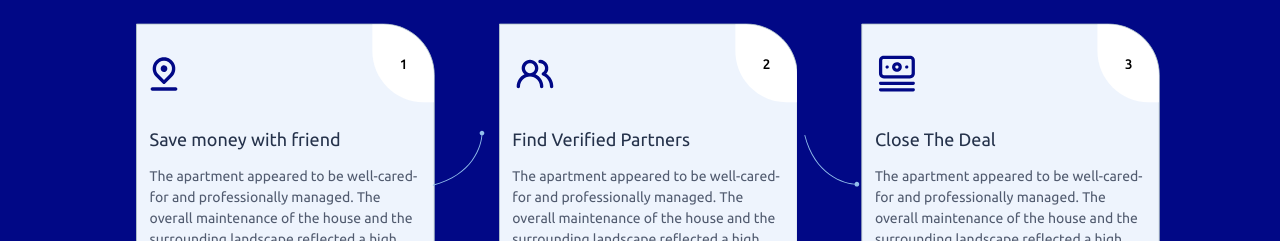
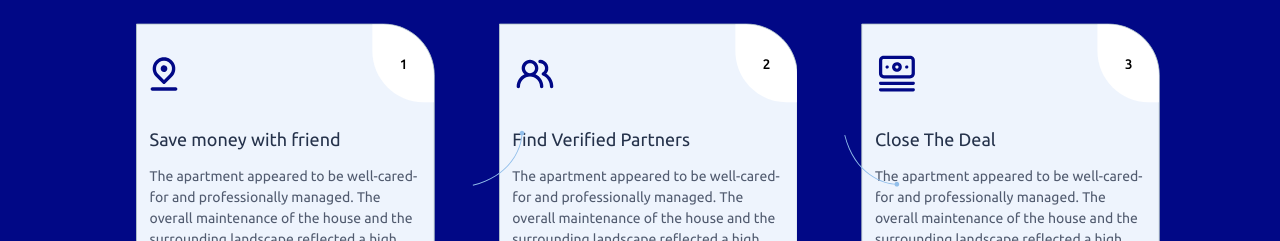
Before and after one commit to lazynerd-studios/Co-Habit-Landing, a React (Vite) app: page /about-us in a window 1280 px wide. Shown: the part 1073-1314 px from the top of the page. Built offline with nearby package versions, Linux system fonts and the light colour scheme.

Commit message:
Update AboutUs.jsx

```diff
--- a/src/Components/About Us/AboutUs.jsx
+++ b/src/Components/About Us/AboutUs.jsx
@@ -142,7 +142,7 @@ const AboutUs = () => (
 
             {/* <img src={ArrowUp} className="-my-10 -py- mx-auto tablet:mx-0 tablet:hidden laptop:hidden" alt="arrow-up" /> */}
 
-            <span className='hidden laptop:block w-[] absolute z-50 mx-[19rem] mt-32'>
+            <span className='hidden laptop:block w-[] absolute z-50 mx-[21.5rem] mt-32'>
               <svg width="428" height="65" viewBox="0 0 488 65" fill="none" xmlns="http://www.w3.org/2000/svg">
                 {/* width="488" height="65" */}
                 <path d="M54.3333 3.5C54.3333 4.97276 55.5272 6.16667 57 6.16667C58.4728 6.16667 59.6667 4.97276 59.6667 3.5C59.6667 2.02724 58.4728 0.833333 57 0.833333C55.5272 0.833333 54.3333 2.02724 54.3333 3.5ZM1.12127 63.4851C46.1722 52.2223 57.5 18.8656 57.5 3.5H56.5C56.5 18.4678 45.4278 51.3777 0.878732 62.5149L1.12127 63.4851Z" fill="#92BFEB" />
```
